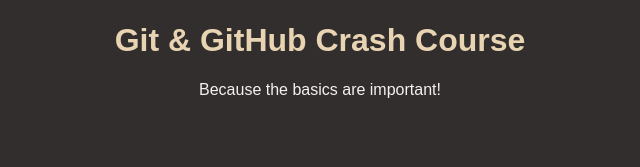
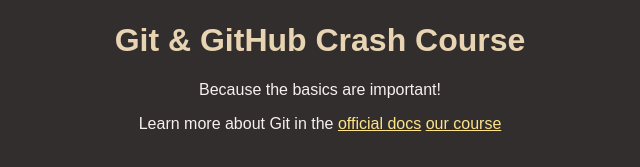
Before and after one commit to Mudath-thir-HM/github-crashcourse, a plain HTML site: page index.html in a window 1280 px wide. Shown: the part 147-314 px from the top of the page, without its empty margins (320-960 px from the left). Drawn offline with Linux system fonts and the light colour scheme.

Commit message:
added links and restructure page

```diff
--- a/index.html
+++ b/index.html
@@ -11,5 +11,10 @@
     <img id="logo" src="logo.png" alt="">
     <h1>Git & GitHub Crash Course</h1>
     <p>Because the basics are important!</p>
+    <p>
+      Learn more about Git in the
+      <a href="https://git-scm.com/book/en/v2">official docs</a>
+      <a href="https://acad.link/git">our course</a>
+    </p>
   </body>
 </html>
--- a/styles.css
+++ b/styles.css
@@ -19,3 +19,7 @@ body {
 h1 {
   color: #e8d4b2;
 }
+
+a {
+  color: #fee389;
+}
```
